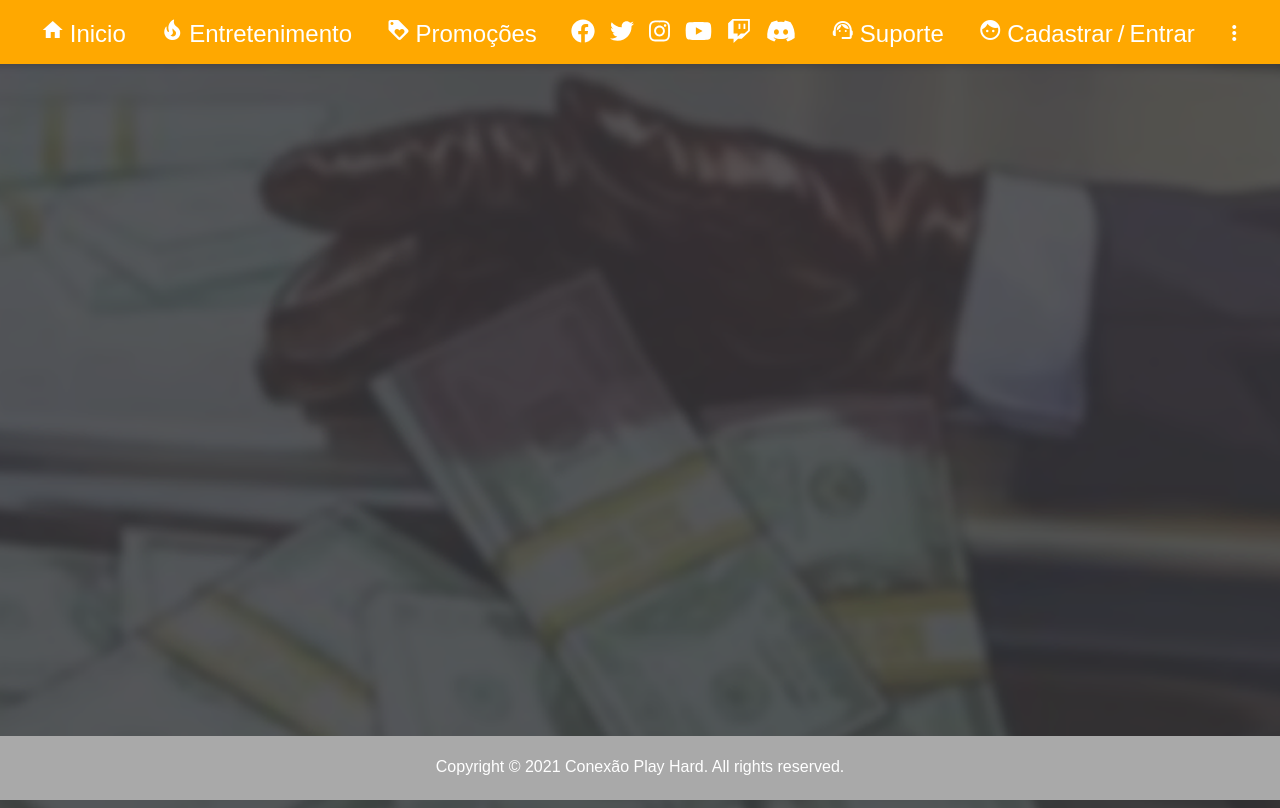
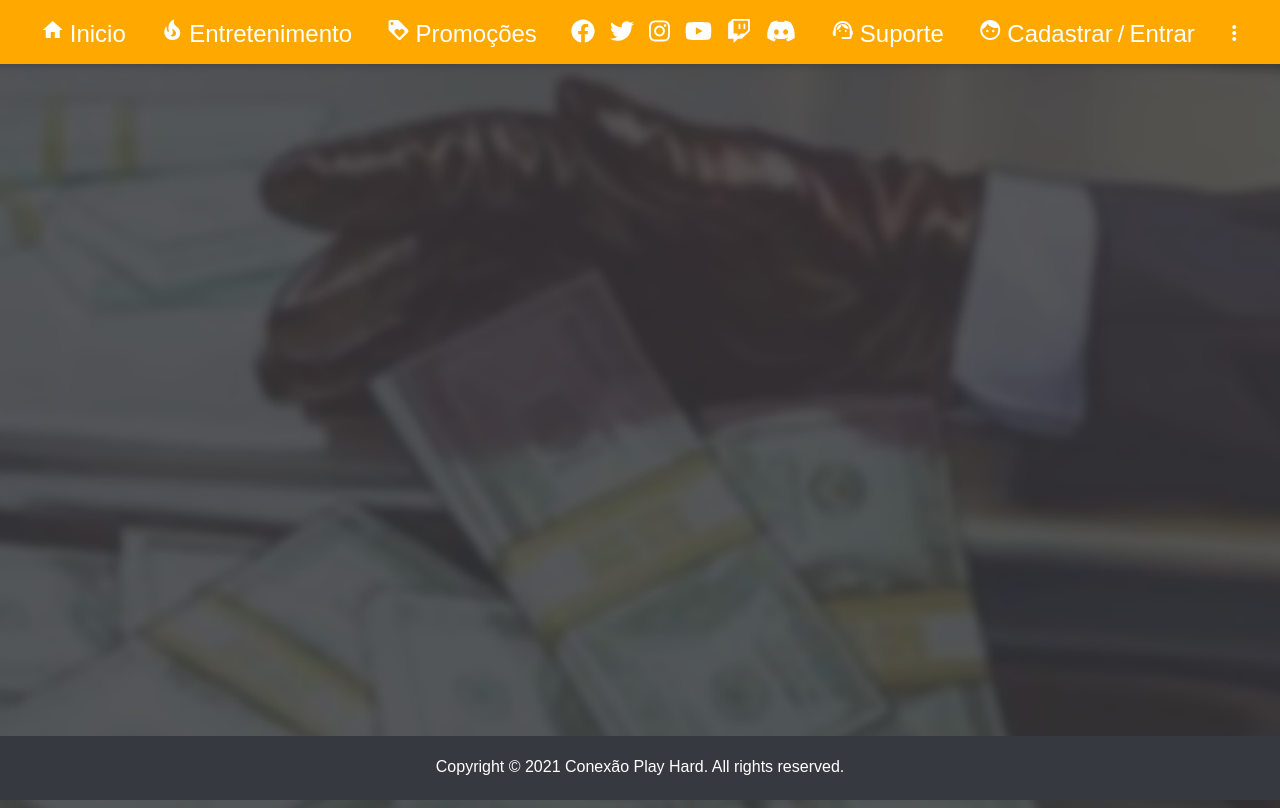
Before and after one commit to VitielloL/CPH, an Angular app in the folder front/: page / in a window 1280 px wide. Built offline with nearby package versions, Linux system fonts and the light colour scheme; a web font is replaced by a local one.

Commit message:
cor do footer v1

```diff
--- a/front/src/app/components/template/footer/footer.component.scss
+++ b/front/src/app/components/template/footer/footer.component.scss
@@ -4,6 +4,7 @@
   display: flex;
   justify-content: center;
   background-color: #a9a9a9;
+  background-color: rgb(54, 58, 64, 225);
   span {
     font-weight: 300;
     padding-top: 10px;
```
